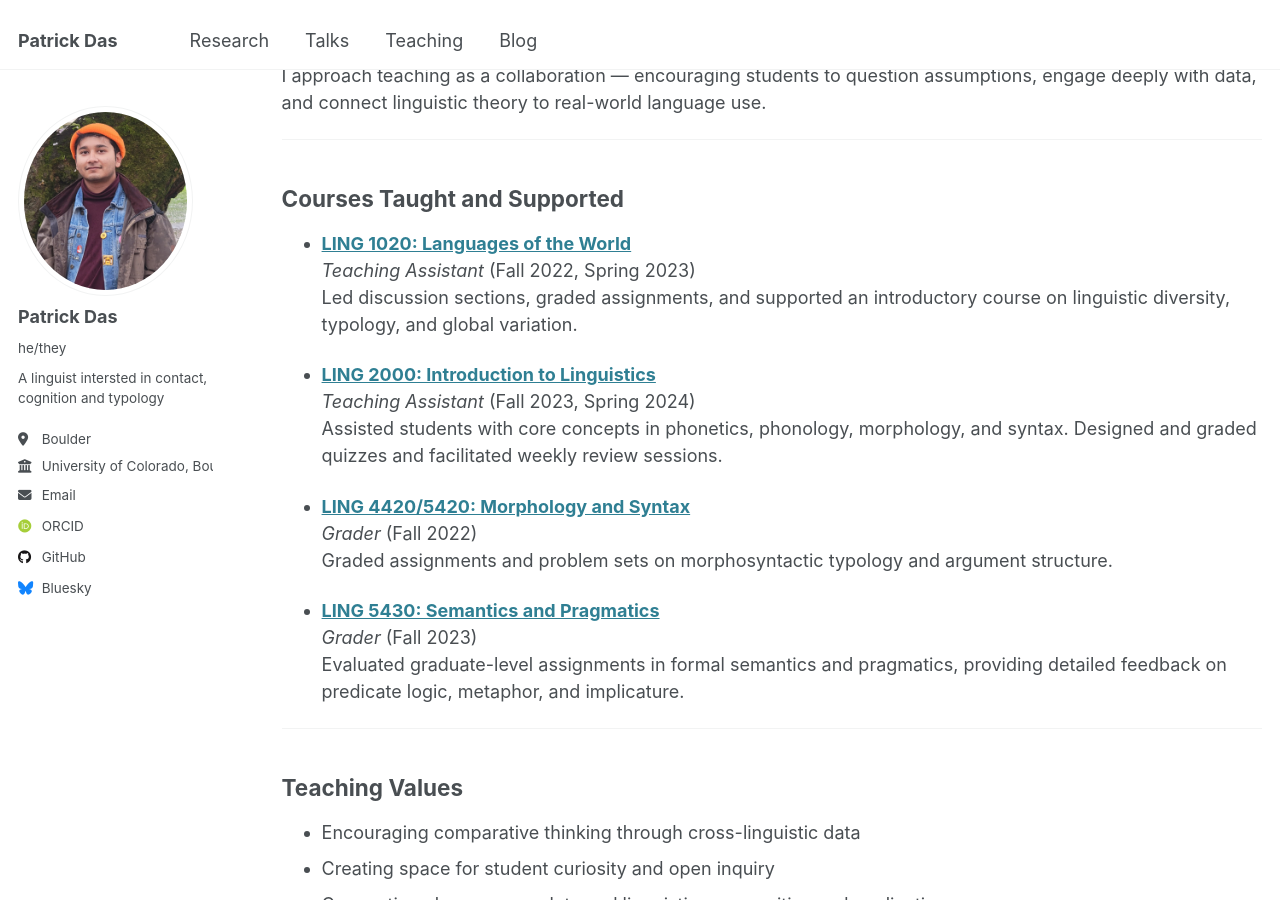
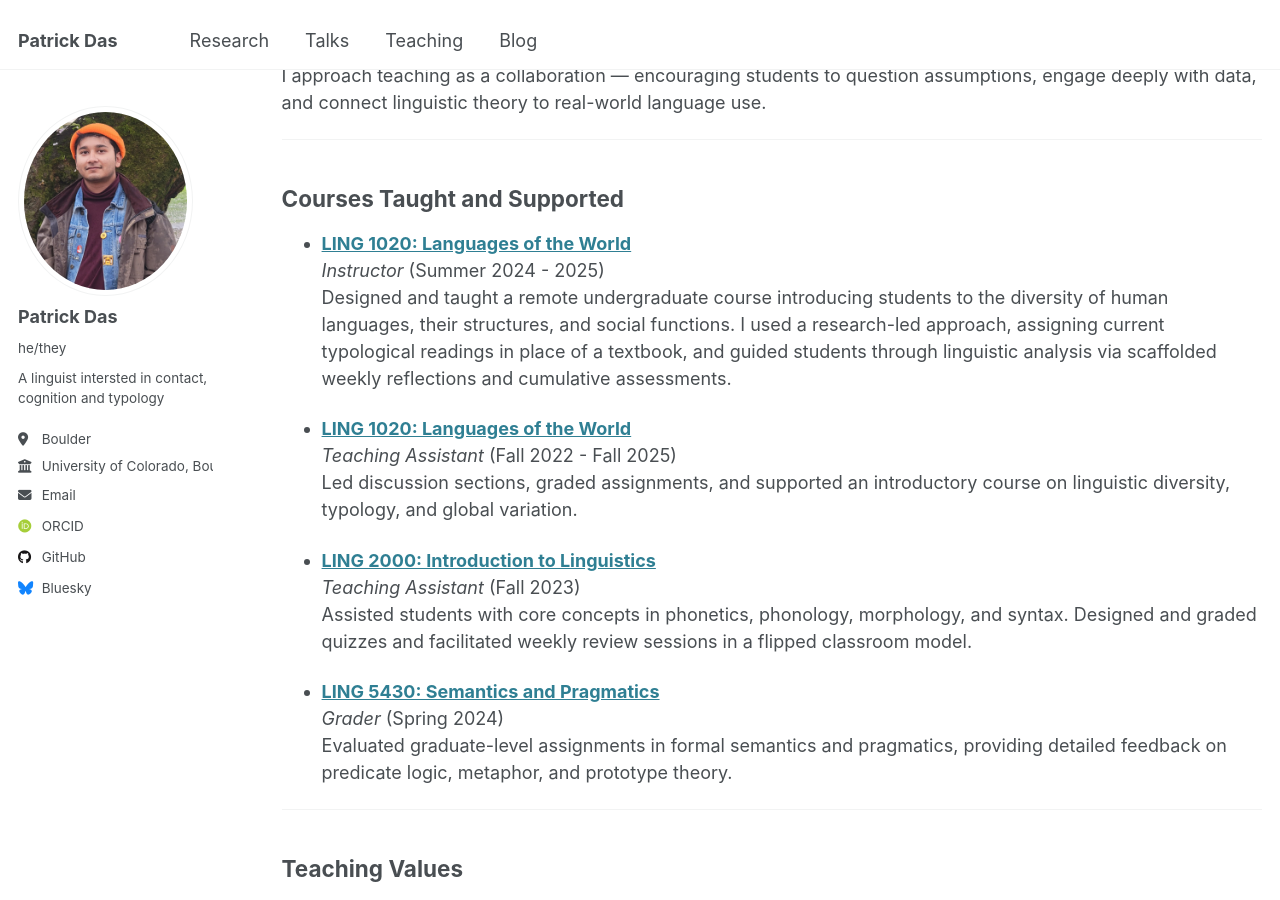
Before and after one commit to patrickdas/patrickdas.github.io, a Jekyll site: the page built from _pages/teaching.md, in a window 1280 px wide and 900 px high, scrolled down 267 px. Built offline with Jekyll 4.4.1, drawn with Linux system fonts in a browser that asks for light colours; some web fonts are replaced.

Commit message:
Update teaching.md

```diff
--- a/_pages/teaching.md
+++ b/_pages/teaching.md
@@ -15,21 +15,21 @@ I approach teaching as a collaboration — encouraging students to question assu
 
 ## Courses Taught and Supported
 
-- **[LING 1020: Languages of the World](/teaching/ling1020/)**
-  *Teaching Assistant* (Fall 2022, Spring 2023)
+- **[LING 1020: Languages of the World](/teaching/ling1020CE/)**
+  *Instructor* (Summer 2024 - 2025)
+  Designed and taught a remote undergraduate course introducing students to the diversity of human languages, their structures, and social functions. I used a research-led approach, assigning current typological readings in place of a textbook, and guided students through linguistic analysis via scaffolded weekly reflections and cumulative assessments.
+
+- **[LING 1020: Languages of the World](/teaching/ling1020TA/)**
+  *Teaching Assistant* (Fall 2022 - Fall 2025)
   Led discussion sections, graded assignments, and supported an introductory course on linguistic diversity, typology, and global variation.
 
-- **[LING 2000: Introduction to Linguistics](/teaching/ling2000/)**
-  *Teaching Assistant* (Fall 2023, Spring 2024)
-  Assisted students with core concepts in phonetics, phonology, morphology, and syntax. Designed and graded quizzes and facilitated weekly review sessions.
+- **[LING 2000: Introduction to Linguistics](/teaching/ling2000TA/)**
+  *Teaching Assistant* (Fall 2023)
+  Assisted students with core concepts in phonetics, phonology, morphology, and syntax. Designed and graded quizzes and facilitated weekly review sessions in a flipped classroom model.
 
-- **[LING 4420/5420: Morphology and Syntax](/teaching/ling4420/)**
-  *Grader* (Fall 2022)
-  Graded assignments and problem sets on morphosyntactic typology and argument structure.
-
-- **[LING 5430: Semantics and Pragmatics](/teaching/ling5430/)**
-  *Grader* (Fall 2023)
-  Evaluated graduate-level assignments in formal semantics and pragmatics, providing detailed feedback on predicate logic, metaphor, and implicature.
+- **[LING 5430: Semantics and Pragmatics](/teaching/ling5430GR/)**
+  *Grader* (Spring 2024)
+  Evaluated graduate-level assignments in formal semantics and pragmatics, providing detailed feedback on predicate logic, metaphor, and prototype theory.
 
 ---
 
```
